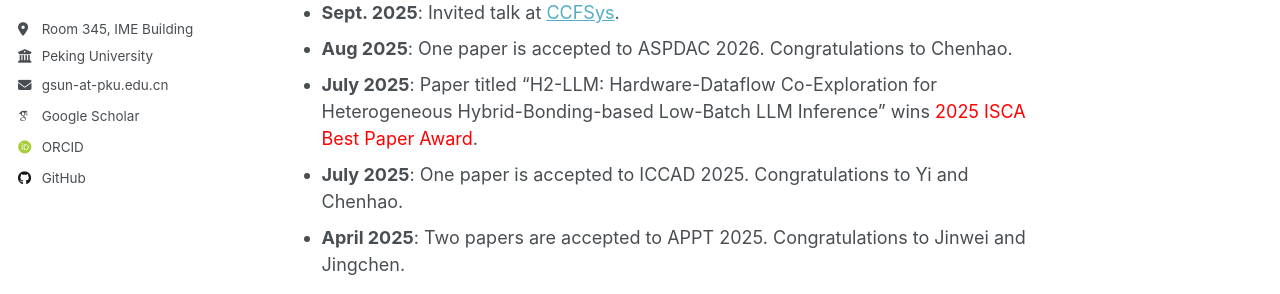
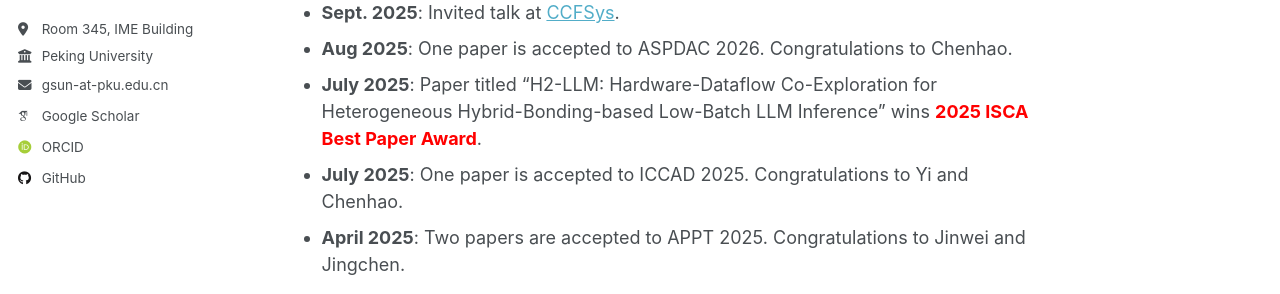
Before and after one commit to gsunpku/gsunpku.github.io, a Jekyll site: the page built from _pages/about.md, in a window 1280 px wide. Shown: the part 307-601 px from the top of the page. Built offline with Jekyll 4.4.1, drawn with Linux system fonts in a browser that asks for light colours; some web fonts are replaced; a script that is not in the unit is left out.

Commit message:
Update about.md

```diff
--- a/_pages/about.md
+++ b/_pages/about.md
@@ -13,7 +13,7 @@ News
 - **Sept. 2025**: Invited talk at the Global Memory Innovation Forum [GMIF](https://www.gmif.com.cn/).
 - **Sept. 2025**: Invited talk at [CCFSys](https://ccf.org.cn/CCFSys2023).
 - **Aug 2025**: One paper is accepted to ASPDAC 2026. Congratulations to Chenhao.
-- **July 2025**: Paper titled "H2-LLM: Hardware-Dataflow Co-Exploration for Heterogeneous Hybrid-Bonding-based Low-Batch LLM Inference" wins <font color=red>2025 ISCA Best Paper Award</font>.
+- **July 2025**: Paper titled "H2-LLM: Hardware-Dataflow Co-Exploration for Heterogeneous Hybrid-Bonding-based Low-Batch LLM Inference" wins **<font color=red>2025 ISCA Best Paper Award</font>**.
 - **July 2025**: One paper is accepted to ICCAD 2025. Congratulations to Yi and Chenhao.
 - **April 2025**: Two papers are accepted to APPT 2025. Congratulations to Jinwei and Jingchen.
 
```
